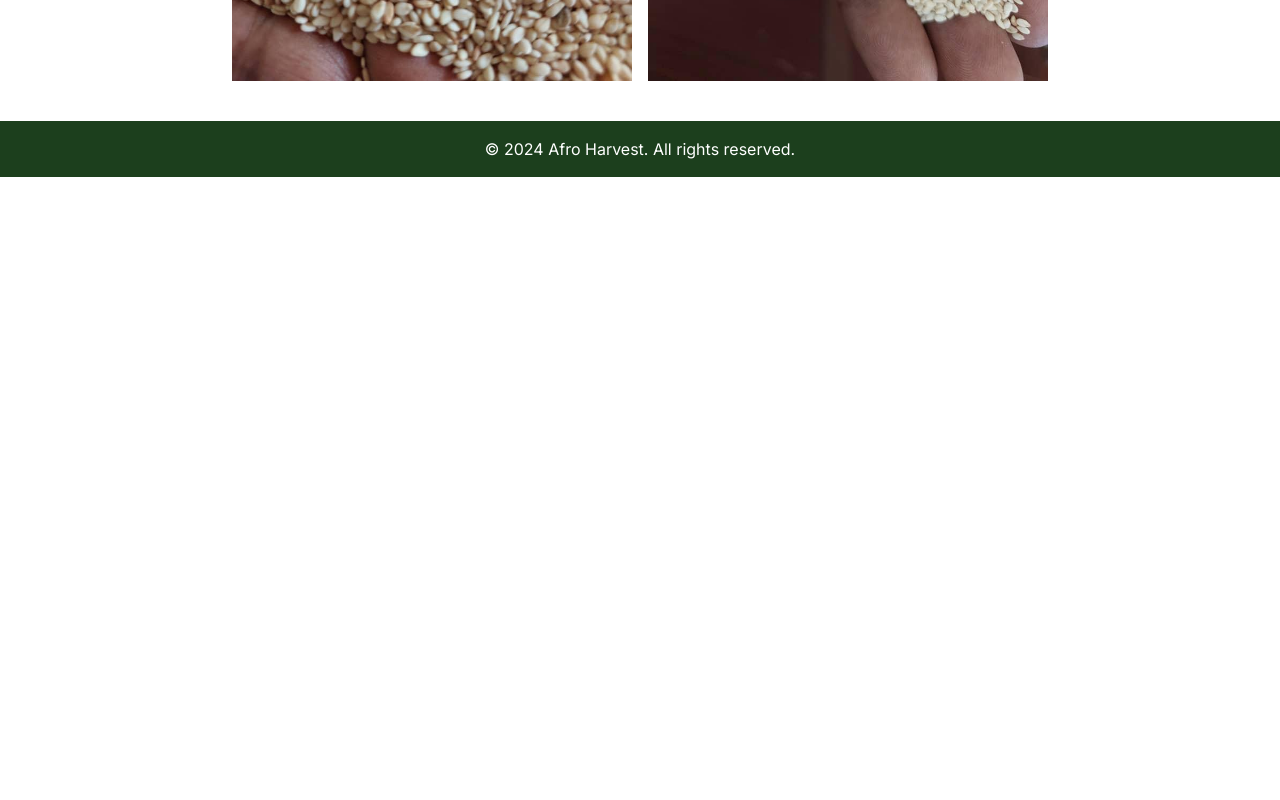
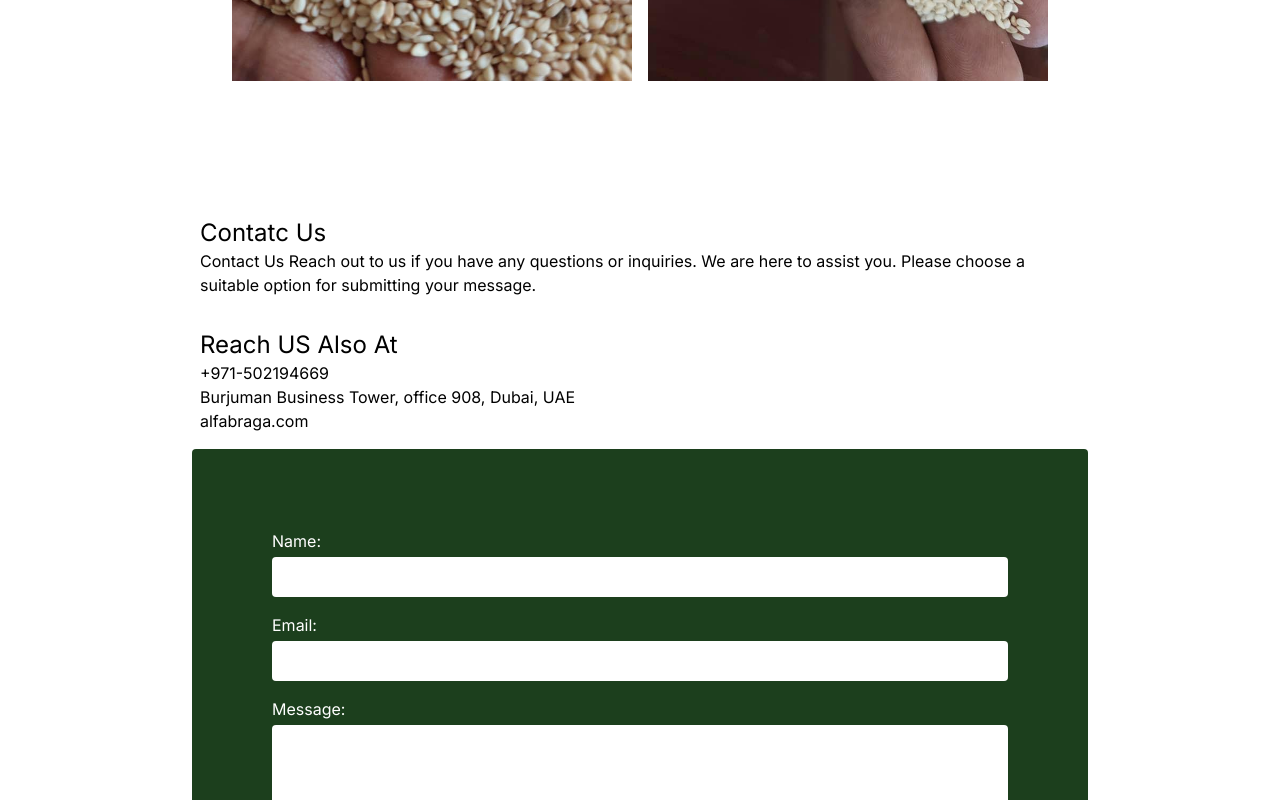
Before and after one commit to IrfanG-cloud/afroharvest, a Next.js app: page / in a window 1280 px wide. Shown: the part 1460-2260 px from the top of the page. Before the commit the page ends 1637 px from the top, so only its background shows below. Built offline with nearby package versions, Linux system fonts and the light colour scheme.

Commit message:
submit form added

```diff
--- a/src/components/Hero.js
+++ b/src/components/Hero.js
@@ -87,9 +87,9 @@ const Hero = () => {
           </div>
 
         </div>
-        {/* <div className="py-10">
+        <div className="py-10">
         <ContactForm />
-        </div> */}
+        </div>
 
       </div>
     </>
```
